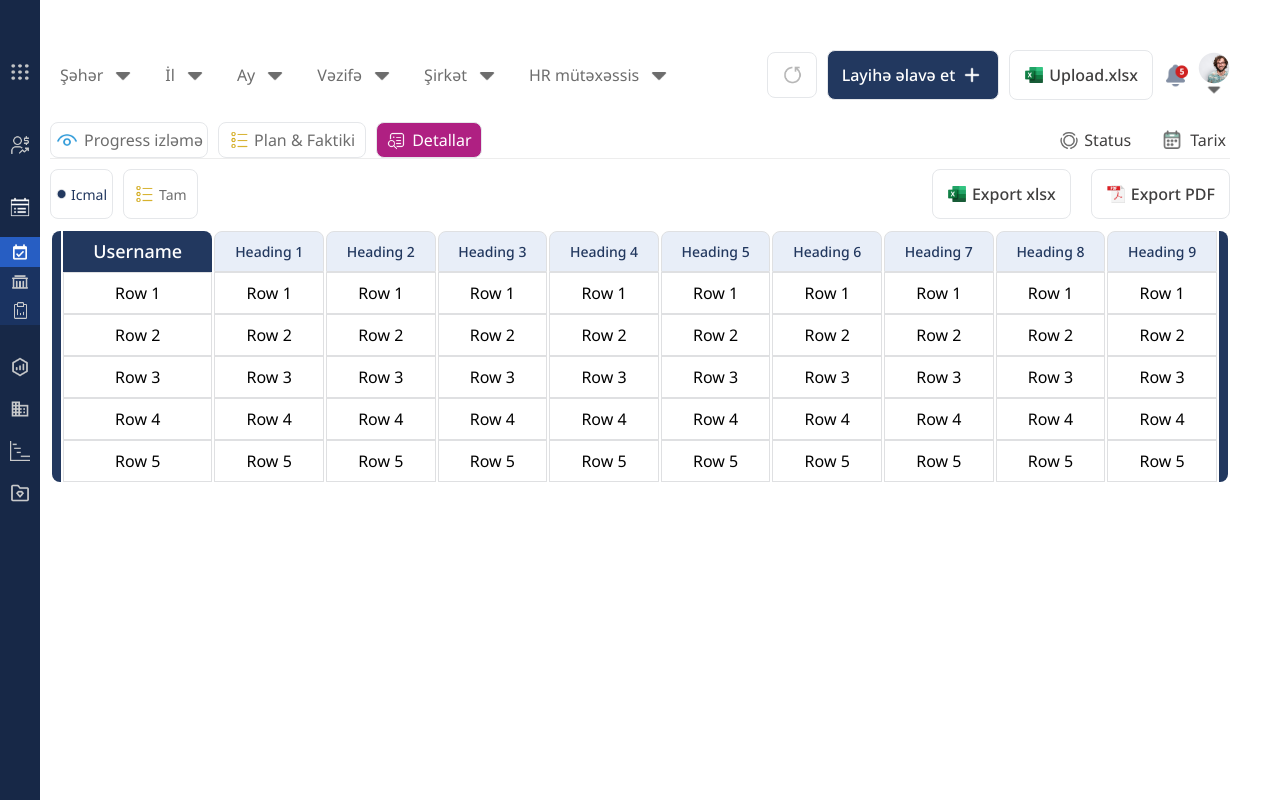
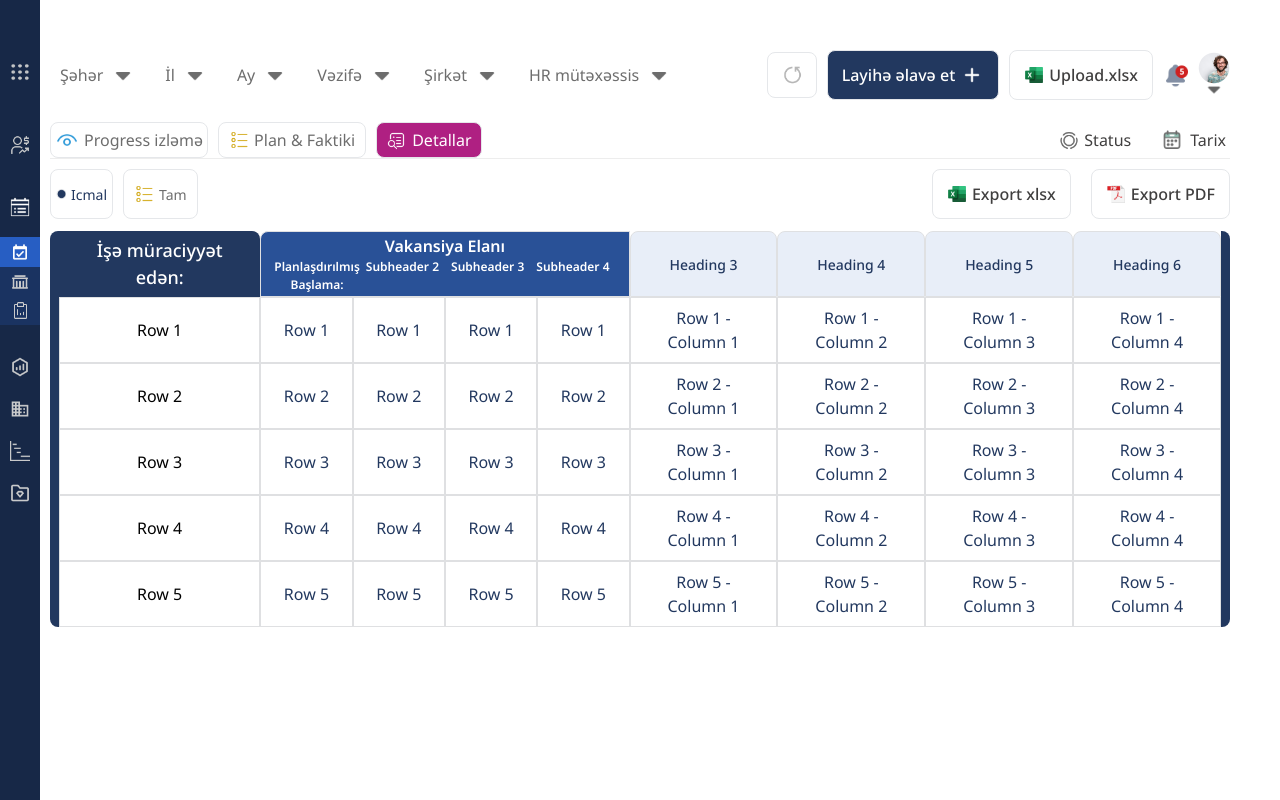
Before and after one commit to KhalidaAkhverdiyeva/dashboard-trial, a React (Vite) app: page / in a window 1280 px wide. Built offline with nearby package versions, Linux system fonts and the light colour scheme.

Commit message:
bug fix: search text bug fix

```diff
--- a/src/App.tsx
+++ b/src/App.tsx
@@ -1,6 +1,7 @@
 import Dashboard from "./components/Dashboard/dashboard";
 import Header from "./components/Header/header";
-import Table from "./components/Table/table";
+import MainTable from "./components/Table/mainTable";
+// import TableDetail from "./components/Table/tableDetail";
 
 function App() {
   return (
@@ -8,7 +9,8 @@ function App() {
       <Dashboard />
       <div className="ml-[10px] pl-[40px] mt-[50px] mr-[50px] w-[100vw]">
         <Header />
-        <Table />
+        {/* <TableDetail /> */}
+        <MainTable />
       </div>
     </div>
   );
--- a/src/components/Dashboard/dashboard.tsx
+++ b/src/components/Dashboard/dashboard.tsx
@@ -61,7 +61,7 @@ const Dashboard: React.FC = () => {
               <input
                 type="text"
                 placeholder="Search"
-                className="text-[#5B677E] bg-transparent focus:outline-none"
+                className="placeholder:text-[#5B677E] bg-transparent focus:outline-none"
               />
             </div>
           )}
--- /dev/null
+++ b/src/components/Table/mainTable.tsx
@@ -0,0 +1,85 @@
+const MainTable = () => {
+  return (
+    <div className="overflow-x-auto mt-[12px] max-w-full">
+      <table className="min-w-full text-left border-separate border-spacing-y-0">
+        <thead>
+          <tr>
+            <th className="bg-[#22385F] rounded-tl-[8px]  border-0"></th>
+            <th className="px-[21px] py-[6px] bg-[#22385F] text-white text-[18px] font-[500] text-center border-0 rounded-tr-[8px]">
+              İşə müraciyyət edən:
+            </th>
+            <th
+              colSpan="4"
+              className="text-center border-solid border-[1px] border-[#DFE0E2] bg-[#295197] text-[16px] font-[600] text-white rounded-tl-[8px] px-[13px] "
+            >
+              Vakansiya Elanı
+              <div className="flex ">
+                <div className="flex-1 text-[12px] text-white ">
+                  Planlaşdırılmış Başlama:
+                </div>
+                <div className="flex-1 text-[12px] text-white ">
+                  Subheader 2
+                </div>
+                <div className="flex-1 text-[12px] text-white  ">
+                  Subheader 3
+                </div>
+                <div className="flex-1 text-[12px] text-white ">
+                  Subheader 4
+                </div>
+              </div>
+            </th>
+            {[...Array(4)].map((_, index) => (
+              <th
+                key={index}
+                className="text-center border-solid border-[1px] border-[#DFE0E2] rounded-tl-[8px] rounded-tr-[8px] px-[13px] py-[9px] bg-[#E8EEF8] text-[14px] font-[500] text-[#22385F]"
+              >
+                Heading {index + 3}
+              </th>
+            ))}
+            <th className="bg-[#22385F] rounded-tr-[8px] border-0"></th>
+          </tr>
+        </thead>
+        <tbody>
+          {[...Array(5)].map((_, rowIndex) => (
+            <tr key={rowIndex}>
+              <td
+                className={`bg-[#22385F] w-[9px] border-0 ${
+                  rowIndex === 4 ? "rounded-bl-[8px]" : ""
+                }`}
+              ></td>
+              <td className="px-4 py-2 bg-white text-center border-[#DFE0E2] border-[1px]">
+                Row {rowIndex + 1}
+              </td>
+
+              {[...Array(4)].map((_, colIndex) => (
+                <td
+                  key={colIndex}
+                  className="px-4 py-2 text-center bg-[] border-[#DFE0E2] border-[1px] text-[#22385F]"
+                >
+                  Row {rowIndex + 1}
+                </td>
+              ))}
+
+              {[...Array(4)].map((_, colIndex) => (
+                <td
+                  key={colIndex}
+                  className="px-4 py-2 text-center border-[#DFE0E2] border-[1px] text-[#22385F]"
+                >
+                  Row {rowIndex + 1} - {`Column ${colIndex + 1}`}
+                </td>
+              ))}
+
+              <td
+                className={`bg-[#22385F] w-[9px] border-0 ${
+                  rowIndex === 4 ? "rounded-br-[8px]" : ""
+                }`}
+              ></td>
+            </tr>
+          ))}
+        </tbody>
+      </table>
+    </div>
+  );
+};
+
+export default MainTable;
--- a/src/components/Table/table.tsx
+++ b/src/components/Table/tableDetail.tsx
@@ -1,7 +1,7 @@
-const Table = () => {
+const TableDetail = () => {
   return (
     <div className="overflow-x-auto mt-[12px]">
-      <table className="min-w-full text-left border-separate border-spacing-x-[2px] border-spacing-y-0">
+      <table className="min-w-full text-left border-separate  border-spacing-y-0">
         <thead>
           <tr>
             <th className="bg-[#22385F] rounded-tl-[8px] border-0"></th>
@@ -24,19 +24,16 @@ const Table = () => {
         <tbody>
           {[...Array(5)].map((_, rowIndex) => (
             <tr key={rowIndex}>
-              {/* Left Sidebar (Visual Dark Blue Column) */}
               <td
-                className={`bg-[#22385F] w-[9px] border-0 ${
+                className={`bg-[#22385F] w-[9px]  border-0 ${
                   rowIndex === 4 ? "rounded-bl-[8px]" : ""
                 }`}
               ></td>
 
-              {/* Regular Data Cell (First Column - UserName) */}
               <td className="px-4 py-2 bg-white text-center border-[#DFE0E2] border-[1px]">
                 Row {rowIndex + 1}
               </td>
 
-              {/* Other Data Cells */}
               {[...Array(9)].map((_, colIndex) => (
                 <td
                   key={colIndex}
@@ -46,7 +43,6 @@ const Table = () => {
                 </td>
               ))}
 
-              {/* Right Sidebar (Visual Dark Blue Column) */}
               <td
                 className={`bg-[#22385F] w-[9px] border-0 ${
                   rowIndex === 4 ? "rounded-br-[8px]" : ""
@@ -60,4 +56,4 @@ const Table = () => {
   );
 };
 
-export default Table;
+export default TableDetail;
```
